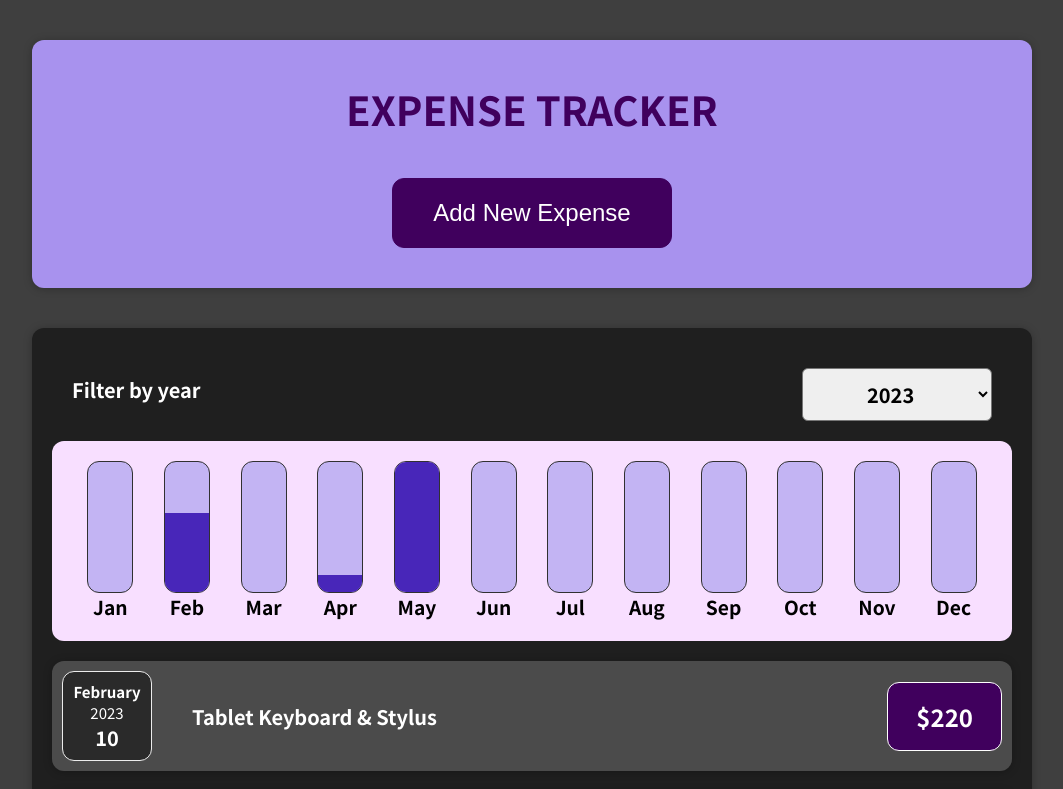
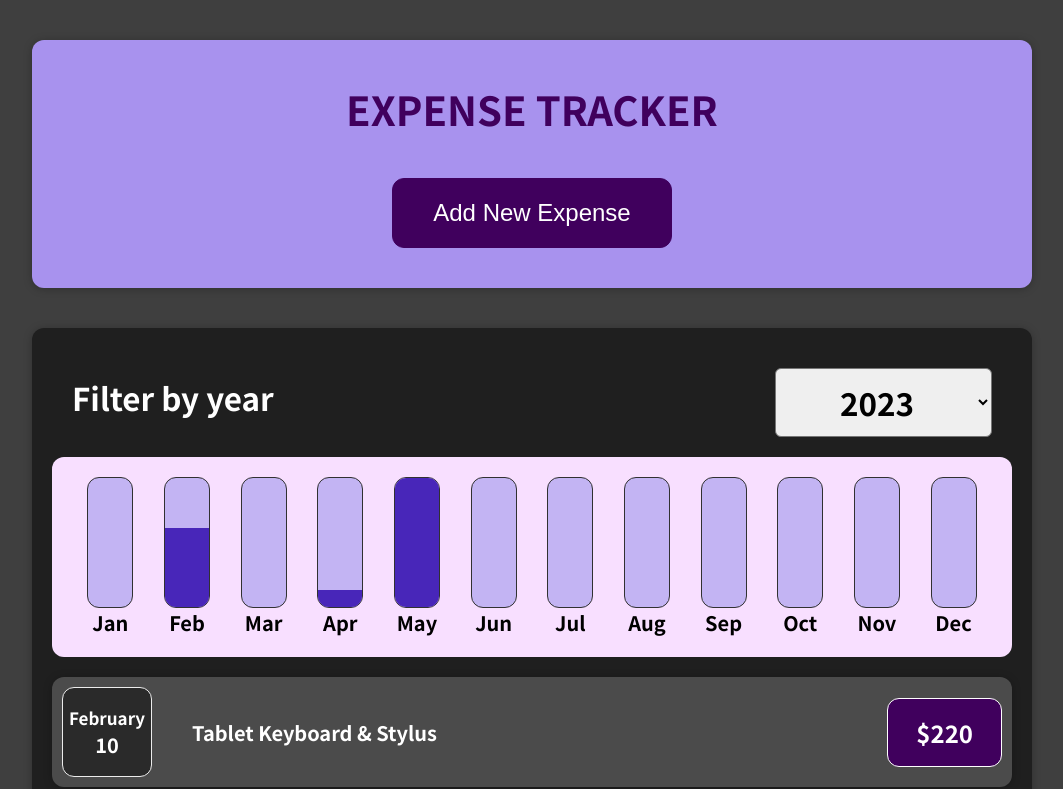
Before and after one commit to Frank-Pechar/react-expense-tracker, a React (Create React App) app: page / in a window 1280 px wide. Shown: the top 789 px of the page, without its empty margins (108-1171 px from the left). Built offline with nearby package versions, Linux system fonts and the light colour scheme.

Commit message:
Cross browser compatibility

```diff
--- a/package.json
+++ b/package.json
@@ -25,9 +25,7 @@
   },
   "browserslist": {
     "production": [
-      ">0.2%",
-      "not dead",
-      "not op_mini all"
+      ">0.2%"
     ],
     "development": [
       "last 1 chrome version",
--- a/src/components/Chart/ChartBar.css
+++ b/src/components/Chart/ChartBar.css
@@ -27,6 +27,5 @@
 
 .chart-bar__label {
   font-weight: bold;
-  font-size: 1.5vw;
   text-align: center;
 }
--- a/src/components/Expenses/ExpenseDate.css
+++ b/src/components/Expenses/ExpenseDate.css
@@ -12,12 +12,8 @@
 }
 
 .expense-date__month {
-  font-size: 0.75rem;
+  font-size: 0.85rem;
   font-weight: bold;
-}
-
-.expense-date__year {
-  font-size: 0.75rem;
 }
 
 .expense-date__day {
--- a/src/components/Expenses/ExpenseDate.js
+++ b/src/components/Expenses/ExpenseDate.js
@@ -11,7 +11,6 @@ const ExpenseDate = (props) => {
   return (
     <div className="expense-date">
       <div className="expense-date__month">{month}</div>
-      <div className="expense-date__year">{year}</div>
       <div className="expense-date__day">{day}</div>
     </div>
   );
--- a/src/components/Expenses/ExpensesFilter.css
+++ b/src/components/Expenses/ExpensesFilter.css
@@ -9,6 +9,7 @@
   align-items: center;
   justify-content: space-between;
   margin: 1rem 0;
+  font-size: calc(0.5vw + 1.25rem);
 }
 
 .expenses-filter label {
--- a/src/index.css
+++ b/src/index.css
@@ -7,7 +7,7 @@
 html {
   font-family: 'Noto Sans JP', sans-serif;
   font-size: 62.5%;
-  font-size: clamp(0.5rem, 3vw, 1.25rem);
+  font-size: clamp(0.6rem, 3vw, 1.25rem);
 }
 
 body {
```
Also changed, not shown: 7 other files (tests, documents, lock files or other folders).
